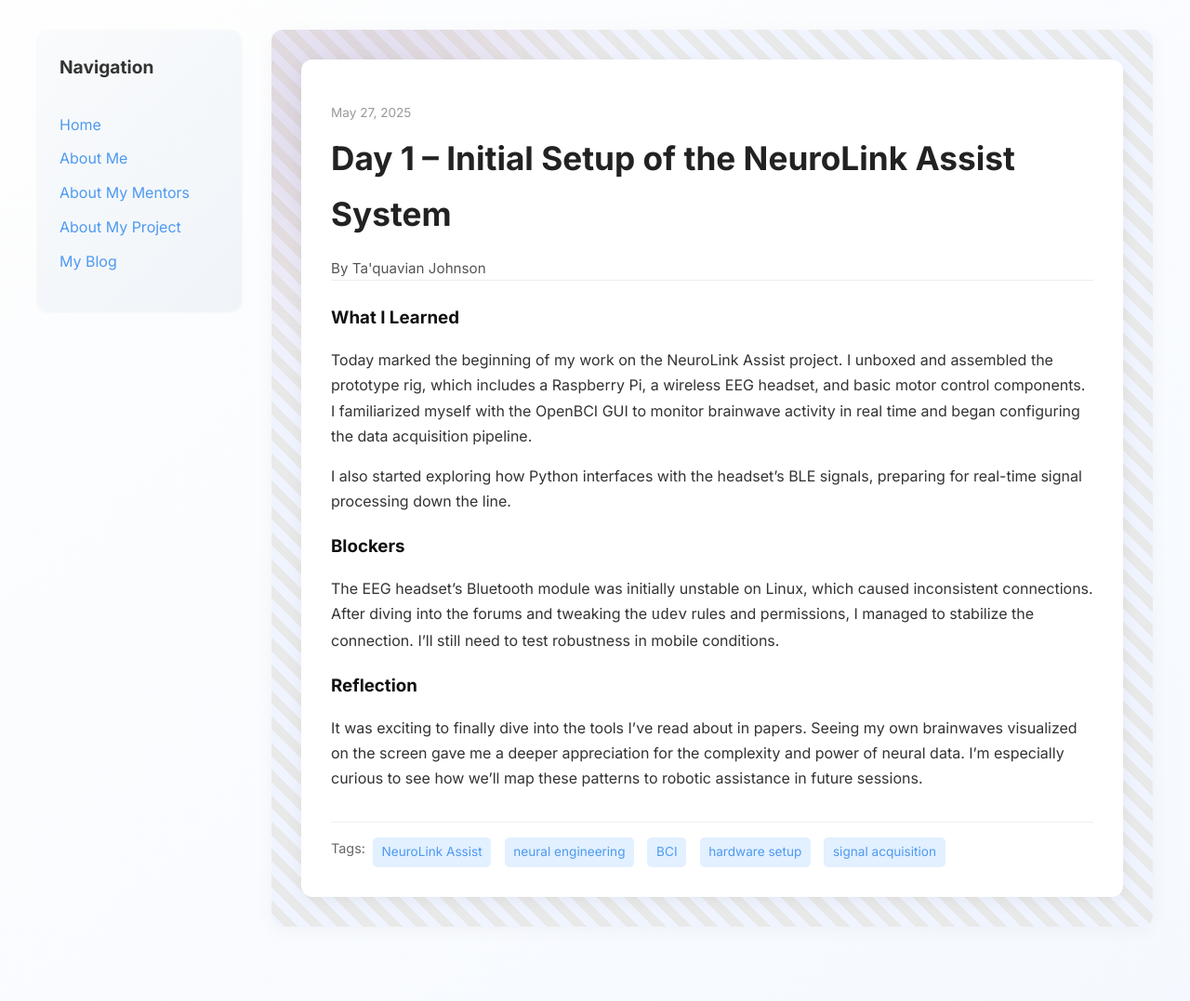
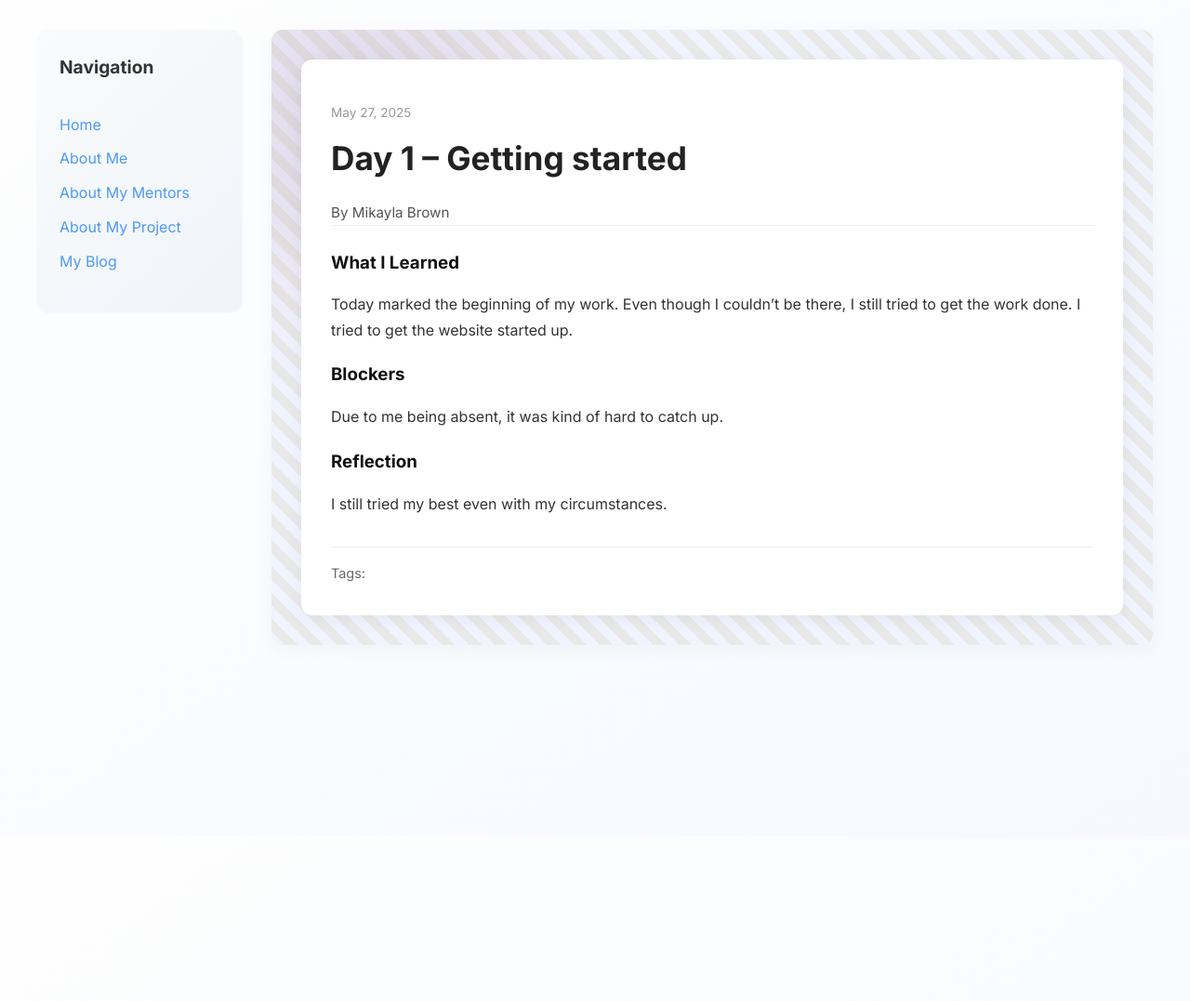
Before and after one commit to KaylaBro0/KaylaBro0.github.io, a Jekyll site: the page built from _posts/2025-05-27-day-1.md, in a window 1280 px wide. Shown: the whole page at 93% size. Built offline with Jekyll 4.4.1, drawn with Linux system fonts in a browser that asks for light colours; after the commit the page ends 900 px from its top, so only the background shows below that.

Commit message:
Update 2025-05-27-day-1.md

```diff
--- a/_posts/2025-05-27-day-1.md
+++ b/_posts/2025-05-27-day-1.md
@@ -1,19 +1,18 @@
 ---
 layout: post
-title: "Day 1 – Initial Setup of the NeuroLink Assist System"
+title: "Day 1 – Getting started"
 date: 2025-05-27
-author: Ta'quavian Johnson
+author: Mikayla Brown
 permalink: /day1.html
-tags: ["NeuroLink Assist", "neural engineering", "BCI", "hardware setup", "signal acquisition"]
+tags: []
 
 what_i_learned: |
-  Today marked the beginning of my work on the NeuroLink Assist project. I unboxed and assembled the prototype rig, which includes a Raspberry Pi, a wireless EEG headset, and basic motor control components. I familiarized myself with the OpenBCI GUI to monitor brainwave activity in real time and began configuring the data acquisition pipeline.
+  Today marked the beginning of my work. Even though I couldn't be there, I still tried to get the work done. I tried to get the website started up.
 
-  I also started exploring how Python interfaces with the headset's BLE signals, preparing for real-time signal processing down the line.
 
 blockers: |
-  The EEG headset’s Bluetooth module was initially unstable on Linux, which caused inconsistent connections. After diving into the forums and tweaking the `udev` rules and permissions, I managed to stabilize the connection. I’ll still need to test robustness in mobile conditions.
+  Due to me being absent, it was kind of hard to catch up.
 
 reflection: |
-  It was exciting to finally dive into the tools I’ve read about in papers. Seeing my own brainwaves visualized on the screen gave me a deeper appreciation for the complexity and power of neural data. I’m especially curious to see how we’ll map these patterns to robotic assistance in future sessions.
+ I still tried my best even with my circumstances.
 ---
```
